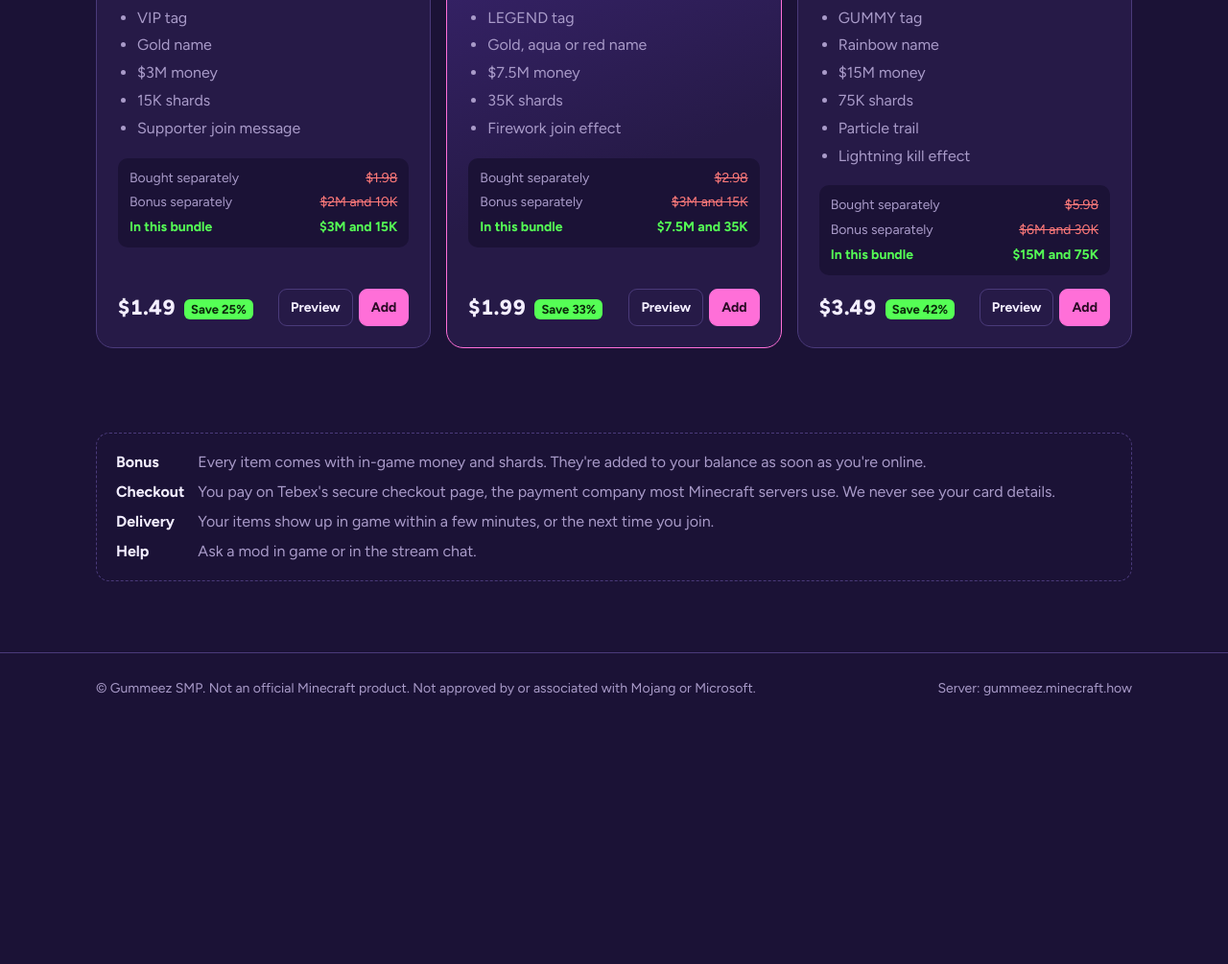
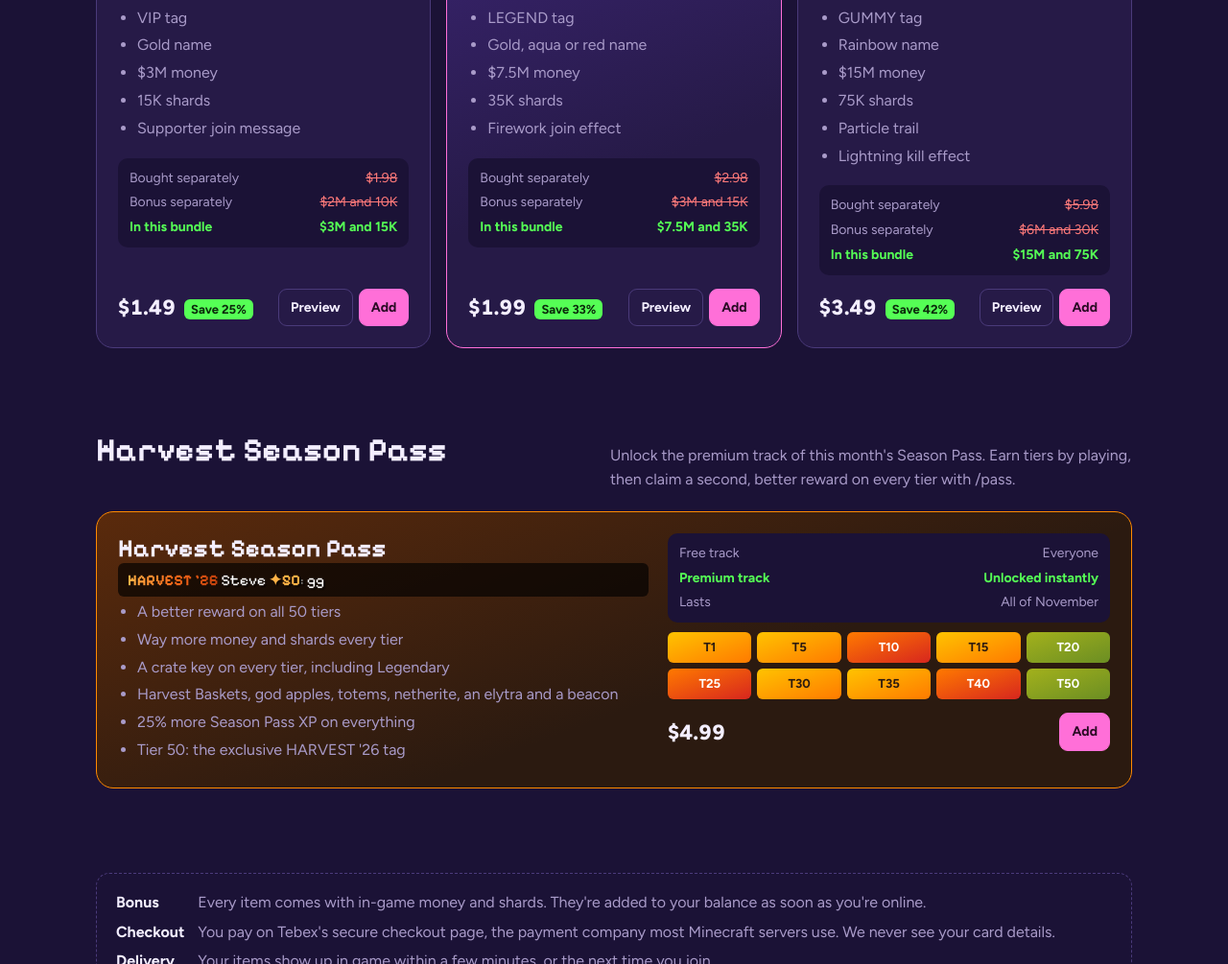
Before and after one commit to 1bobvr/store, a plain HTML site: page index.html in a window 1280 px wide. Shown: the part 1795-2800 px from the top of the page at 96% size. Before the commit the page ends 2564 px from the top, so only its background shows below. Drawn offline with Linux system fonts and the light colour scheme.

Commit message:
Add files via upload

```diff
--- a/index.html
+++ b/index.html
@@ -135,7 +135,17 @@
   .tag-shark   { color: #55A6FF; }
   .tag-toxic   { color: #7CFF3B; }
   .tag-gummy   { background: linear-gradient(90deg, #FF6FD8, #38E8FF, #FFD84D); -webkit-background-clip: text; background-clip: text; color: transparent; }
-  .tag-legend, .tag-god, .tag-dragon, .tag-crystal, .tag-gummy, .name-rainbow { text-shadow: none; }
+  .tag-harvest { background: linear-gradient(90deg, #FFB347, #FF6B1A, #C2410C); -webkit-background-clip: text; background-clip: text; color: transparent; }
+  .tag-legend, .tag-god, .tag-dragon, .tag-crystal, .tag-gummy, .tag-harvest, .name-rainbow { text-shadow: none; }
+  .rank.pass-card { display: grid; grid-template-columns: 1.2fr 1fr; gap: 20px; align-items: start; border-color: #FF8A00;
+    background: linear-gradient(160deg, #5a2a0c, #2b1a10 60%); }
+  .pass-card .lvl { color: #FFB347; font-weight: 700; }
+  .pass-tiers { display: grid; grid-template-columns: repeat(5, 1fr); gap: 6px; margin-top: 10px; }
+  .pass-tiers span { border-radius: 6px; padding: 6px 0; text-align: center; font-size: 13px; font-weight: 700; color: #2b1a10;
+    background: linear-gradient(160deg, #FFC300, #FF7A00); }
+  .pass-tiers span:nth-child(3n) { background: linear-gradient(160deg, #FF7A00, #D7261E); color: #fff; }
+  .pass-tiers span:nth-child(5n) { background: linear-gradient(160deg, #A3B11C, #6b8e23); color: #fff; }
+  @media (max-width: 700px) { .rank.pass-card { grid-template-columns: 1fr; } }
   .name-gold   { color: #FFD84D; }
   .name-aqua   { color: #55FFFF; }
   .name-red    { color: #FF5555; }
@@ -334,6 +344,7 @@
       <a href="#tags">Chat tags</a>
       <a href="#colors">Name colors</a>
       <a href="#ranks">Ranks</a>
+      <a href="#pass">Season Pass</a>
     </nav>
     <div class="bar-right">
       <button class="ip" id="copyIp" title="Copy server address"><span class="label">Play:</span> gummeez.minecraft.how</button>
@@ -386,6 +397,14 @@
       <p>A tag and a name color together for less than buying them on their own, with way more money and shards.</p>
     </div>
     <div class="ranks" id="rankGrid"></div>
+  </section>
+
+  <section id="pass">
+    <div class="section-head">
+      <h2>Harvest Season Pass</h2>
+      <p>Unlock the premium track of this month's Season Pass. Earn tiers by playing, then claim a second, better reward on every tier with /pass.</p>
+    </div>
+    <div class="ranks" id="passGrid" style="grid-template-columns: 1fr"></div>
   </section>
 
   <section>
@@ -495,6 +514,7 @@
     "crystal": 7741349, "dragon": 7741352, "god": 7741354, "gummy": 7741356,
     "c-gold": 7741358, "c-aqua": 7741361, "c-red": 7741362, "c-rainbow": 7741366,
     "r-supporter": 7741369, "r-legend": 7741372, "r-mythic": 7741374,
+    "pass": 7794492,
   };
 
   // ---- what's for sale (same prices as in Tebex) ----
@@ -522,6 +542,11 @@
     { id: "r-mythic", name: "Mythic", tag: "GUMMY", tagCls: "tag-gummy", nameCls: "name-rainbow", price: 3.49, cash: 15000000, shards: 75000, parts: ["gummy", "c-rainbow"],
       perks: ["GUMMY tag", "Rainbow name", "$15M money", "75K shards", "Particle trail", "Lightning kill effect"] },
   ];
+
+  const PASS = { id: "pass", name: "Harvest Season Pass", price: 4.99, cash: 0, shards: 0,
+    perks: ["A better reward on all 50 tiers", "Way more money and shards every tier", "A crate key on every tier, including Legendary",
+            "Harvest Baskets, god apples, totems, netherite, an elytra and a beacon", "25% more Season Pass XP on everything",
+            "Tier 50: the exclusive HARVEST '26 tag"] };
 
   const $ = (s) => document.querySelector(s);
   const money = (v) => "$" + v.toFixed(2);
@@ -616,6 +641,29 @@
       el.querySelector('[data-act="add"]').onclick = () => addToCart({ id: r.id, name: r.name + " rank", price: r.price, cash: r.cash, shards: r.shards, tag: r.tag, tagCls: r.tagCls, nameCls: r.nameCls });
       rg.appendChild(el);
     });
+    const pg = $("#passGrid"); pg.innerHTML = "";
+    const pe = document.createElement("div");
+    pe.className = "rank pass-card";
+    pe.innerHTML = `
+      <div>
+        <h3>${PASS.name}</h3>
+        <div class="preview"><span class="t tag-harvest">HARVEST '26</span> ${n} <span class="lvl">✦50</span><span class="sep">:</span> gg</div>
+        <ul>${PASS.perks.map(p => `<li>${p}</li>`).join("")}</ul>
+      </div>
+      <div>
+        <div class="deal">
+          <div class="row"><span>Free track</span><span>Everyone</span></div>
+          <div class="row deal-good"><span>Premium track</span><span>Unlocked instantly</span></div>
+          <div class="row"><span>Lasts</span><span>All of November</span></div>
+        </div>
+        <div class="pass-tiers">${[1,5,10,15,20,25,30,35,40,50].map(t => `<span>T${t}</span>`).join("")}</div>
+        <div class="row" style="margin-top:14px">
+          <span class="price">${money(PASS.price)}</span>
+          <div class="btns"><button class="btn add" data-act="add">Add</button></div>
+        </div>
+      </div>`;
+    pe.querySelector('[data-act="add"]').onclick = () => addToCart({ ...PASS, name: PASS.name + " (Premium)" });
+    pg.appendChild(pe);
   }
 
   function toast(msg) {
@@ -641,7 +689,8 @@
     ids.forEach(id => {
       const t = all.find(x => x.id === id);
       const r = RANKS.find(x => x.id === id);
-      if (t) cart.push({ ...t });
+      if (id === "pass") cart.push({ ...PASS, name: PASS.name + " (Premium)" });
+      else if (t) cart.push({ ...t });
       else if (r) cart.push({ id: r.id, name: r.name + " rank", price: r.price, cash: r.cash, shards: r.shards, tag: r.tag, tagCls: r.tagCls, nameCls: r.nameCls });
     });
   }
@@ -652,7 +701,7 @@
     cart.forEach((c, i) => {
       const row = document.createElement("div");
       row.className = "cart-row";
-      row.innerHTML = `<span>${c.name}<small class="cart-bonus">+$${short(c.cash)} and ${short(c.shards)} shards</small></span><strong>${money(c.price)}</strong><button class="x" aria-label="Remove ${c.name}">×</button>`;
+      row.innerHTML = `<span>${c.name}<small class="cart-bonus">${c.id === "pass" ? "Premium rewards on all 50 tiers" : `+$${short(c.cash)} and ${short(c.shards)} shards`}</small></span><strong>${money(c.price)}</strong><button class="x" aria-label="Remove ${c.name}">×</button>`;
       row.querySelector("button").onclick = () => { cart.splice(i, 1); saveCart(); renderCart(); };
       body.appendChild(row);
     });
```
